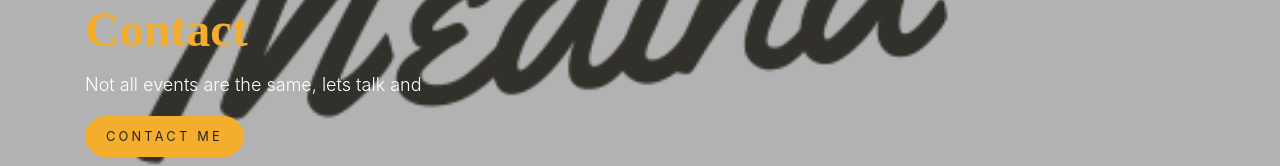
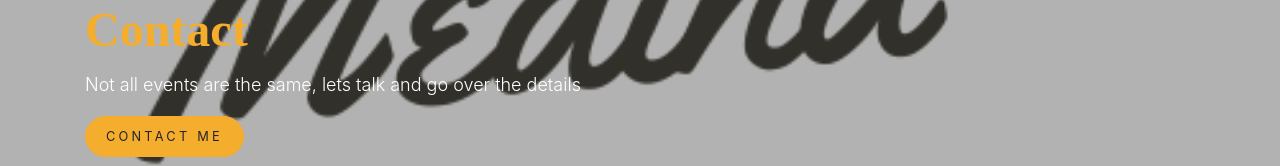
Before and after one commit to medinaed/medinaed.github.io, a plain HTML site: page contact.html in a window 1280 px wide. Shown: the part 249-415 px from the top of the page. Drawn offline with Linux system fonts and the light colour scheme; files whose address does not match are found by name; a web font is replaced by a local one.

Commit message:
Update contact.html

```diff
--- a/contact.html
+++ b/contact.html
@@ -81,7 +81,7 @@
           <div class="row align-items-center">
             <div class="col-md-7">
               <h1 class="mb-3 text-primary">Contact</h1>
-              <p>Not all events are the same, lets talk and </p>
+              <p>Not all events are the same, lets talk and go over the details </p>
               <p><a href="#" class="btn btn-primary">Contact Me</a></p>
             </div>
           </div>
```
